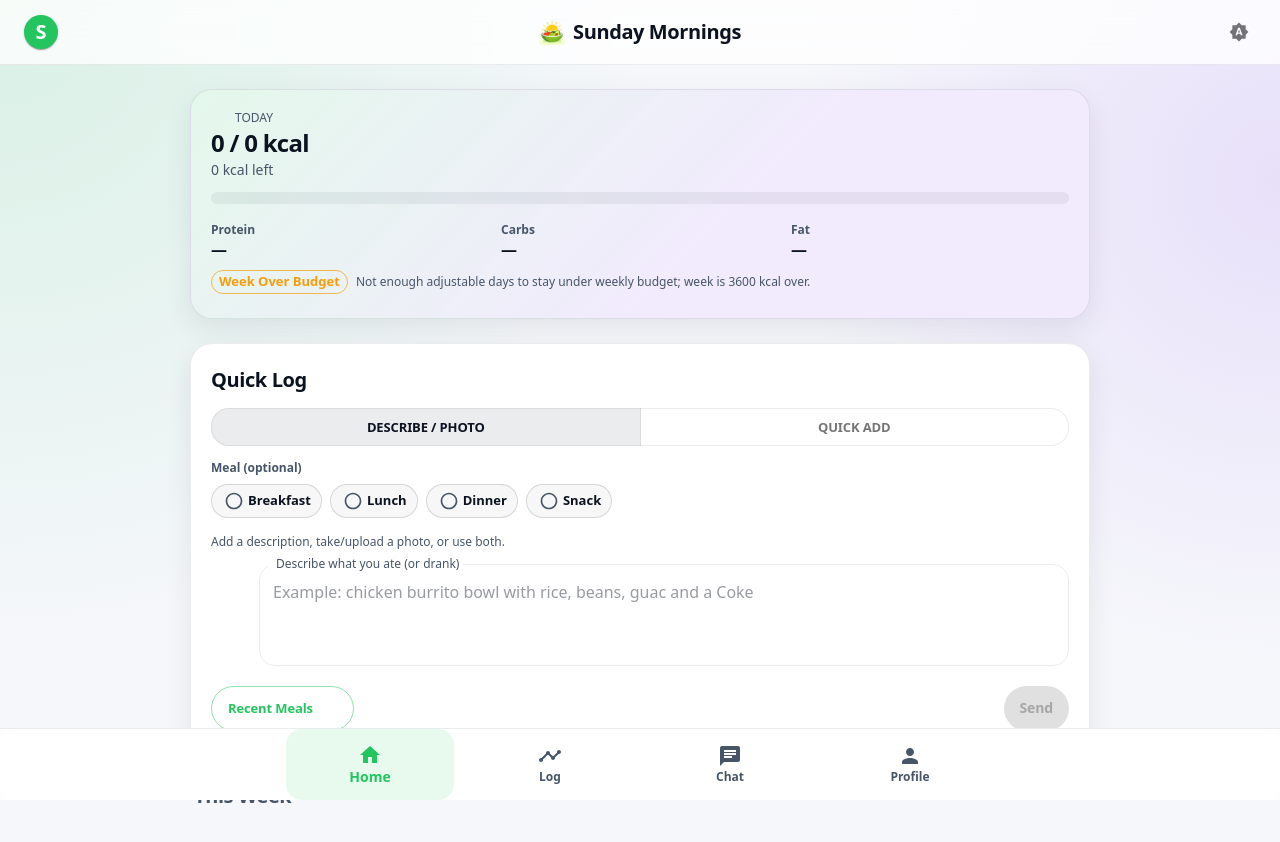
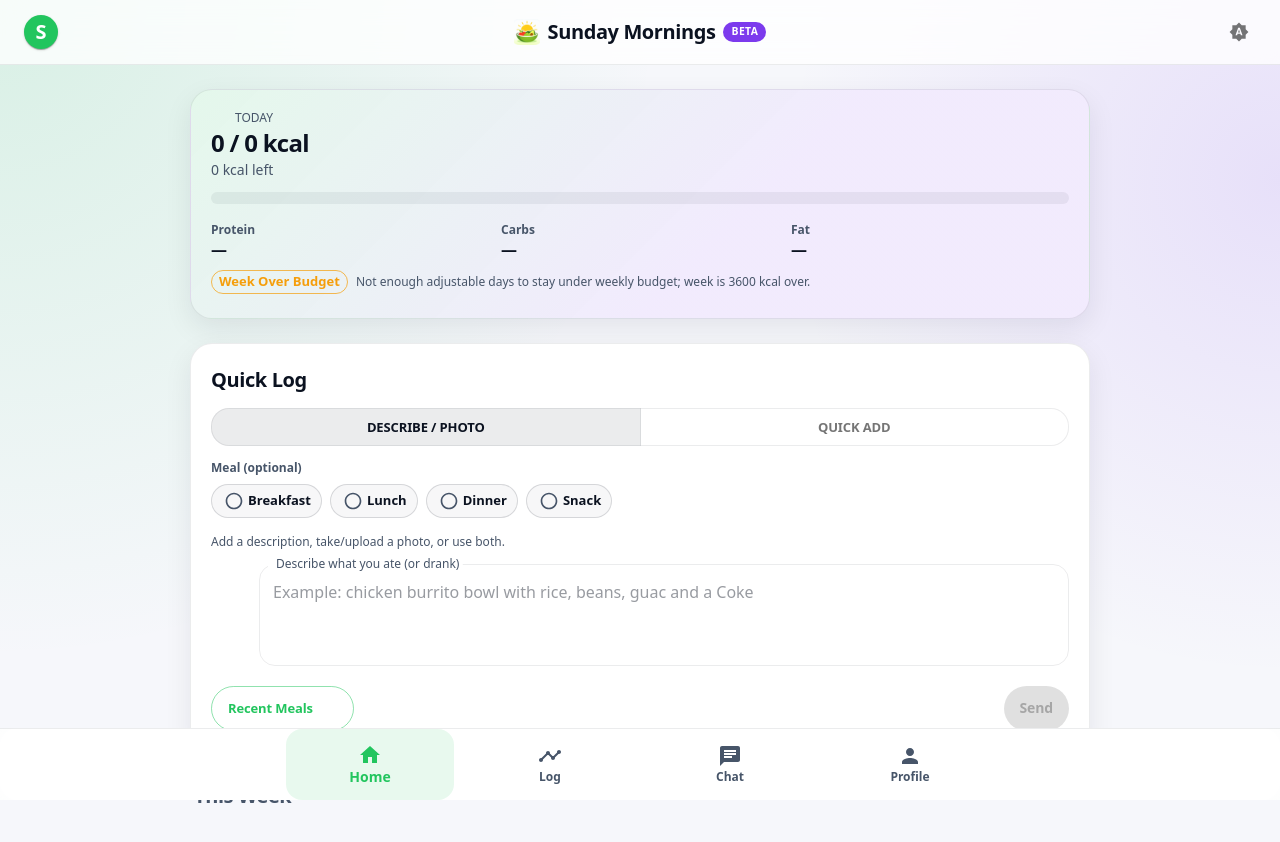
Before and after one commit to ginobuzz/digital-nutritionist-frontend, a React (Create React App) app: page / in a window 1280 px wide. Shown: the top 842 px of the page. Built offline with nearby package versions, Linux system fonts and the light colour scheme; no server answers; sample sign-in values are in the browser's storage; some icons are missing.

Commit message:
Add Beta tag to Sunday Mornings nav header

```diff
--- a/src/components/Layout.tsx
+++ b/src/components/Layout.tsx
@@ -18,6 +18,7 @@ import {
   ListItemIcon,
   ListItemText,
   Tooltip,
+  Chip,
 } from '@mui/material';
 import {
   Home,
@@ -151,6 +152,18 @@ const Layout: React.FC<LayoutProps> = ({
               sx={{ width: 26, height: 26, flexShrink: 0 }}
             />
             Sunday Mornings
+            <Chip
+              label="Beta"
+              size="small"
+              color="secondary"
+              sx={{
+                height: 20,
+                fontSize: '0.65rem',
+                fontWeight: 700,
+                letterSpacing: '0.04em',
+                textTransform: 'uppercase',
+              }}
+            />
           </Typography>
           <Tooltip title={themeButtonLabel}>
             <IconButton
```
